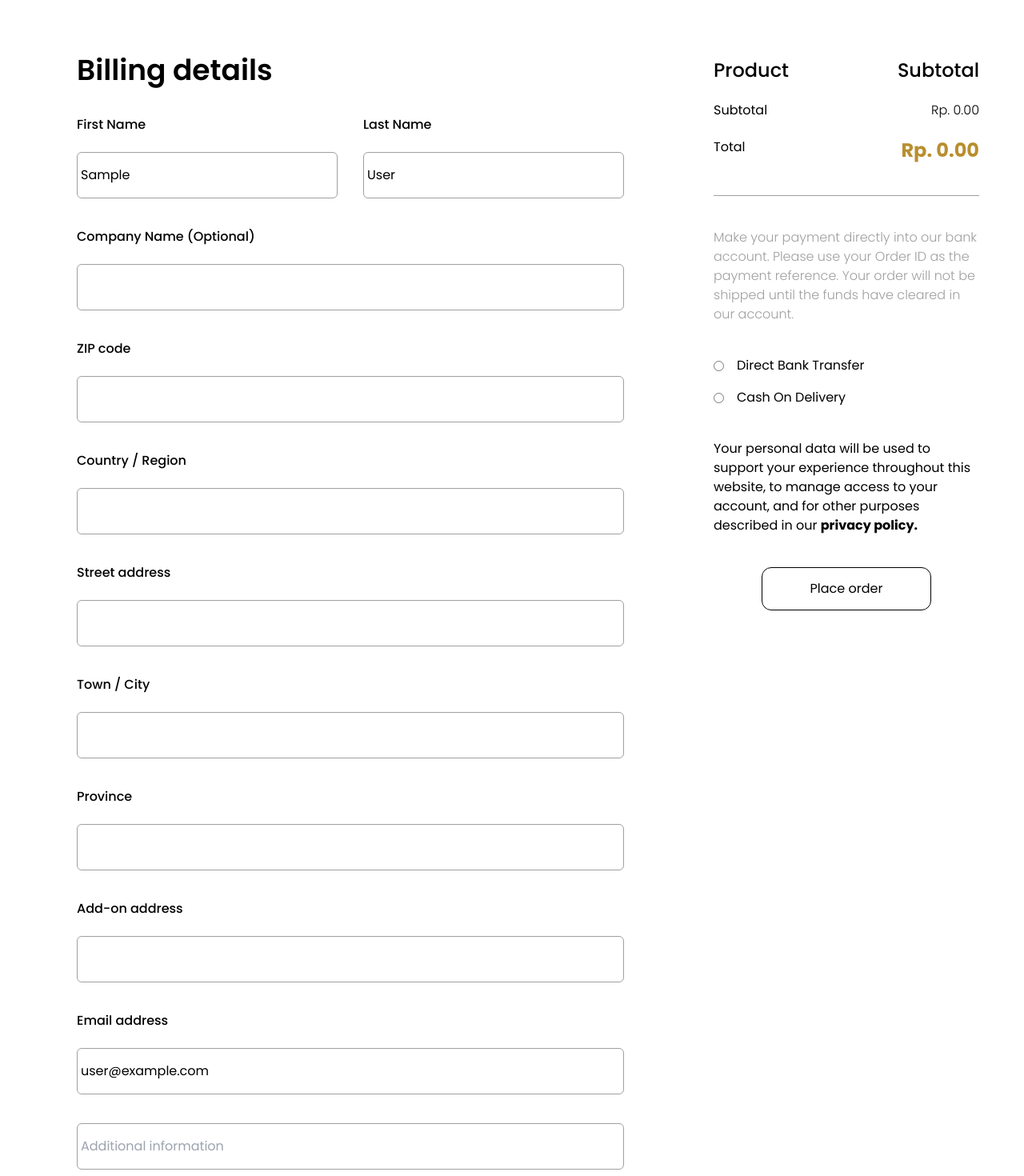
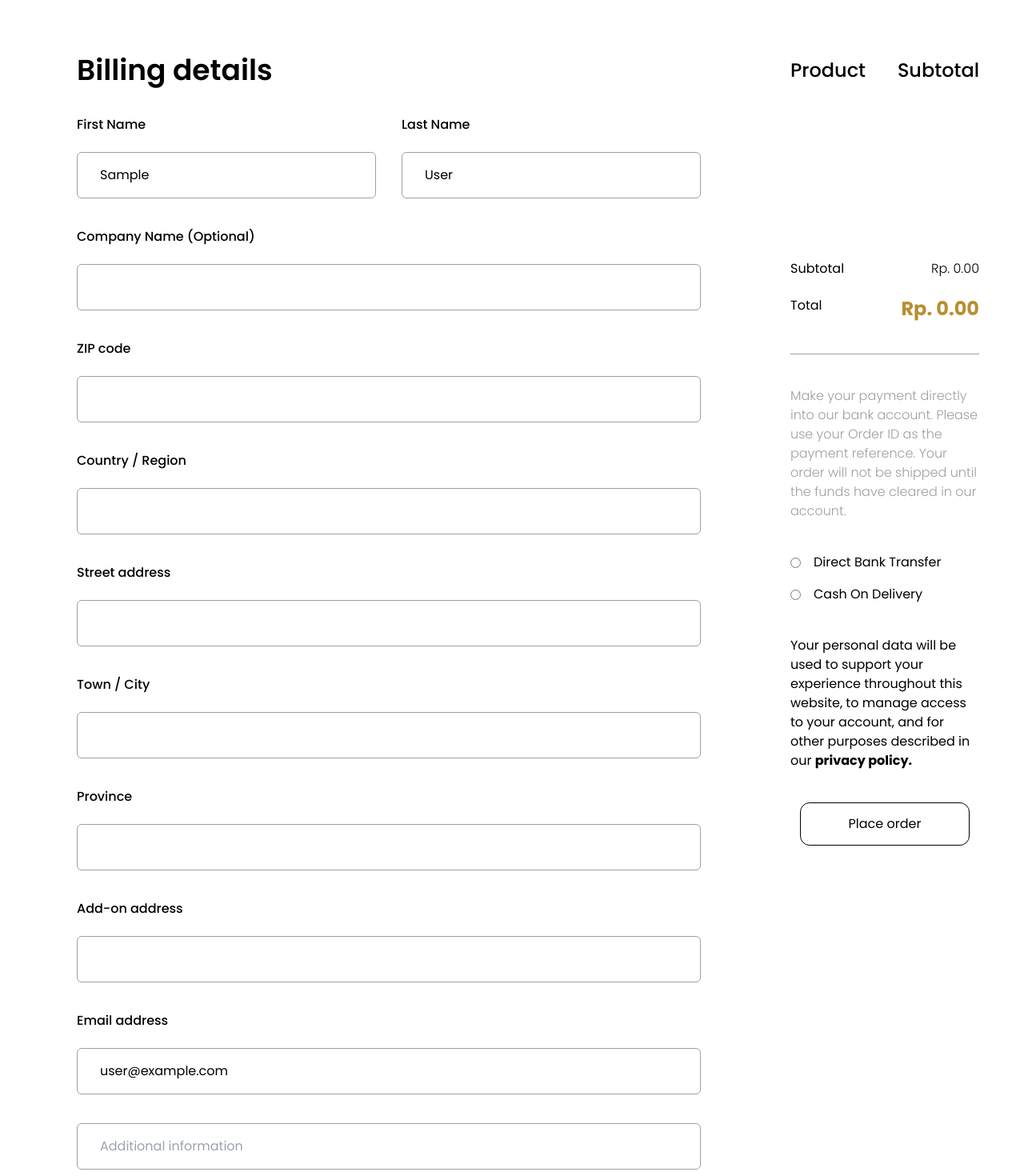
Before and after one commit to Vini0100/Furniro-marketplace, a React (Vite) app: page /checkout in a window 1280 px wide. Shown: the part 1000-2470 px from the top of the page at 80% size. Built offline with nearby package versions, Linux system fonts and the light colour scheme; no server answers; data requests are answered from the project's data file; sample sign-in values are in the browser's storage.

Commit message:
fix: adjust component styles and add vertical scroll to the products cards

```diff
--- a/src/components/cart/cartPage/CartPage.tsx
+++ b/src/components/cart/cartPage/CartPage.tsx
@@ -30,7 +30,7 @@ const CartPage = () => {
           <li>Quantity</li>
           <li>Subtotal</li>
         </ul>
-        <ul className="flex flex-col gap-6 py-14">
+        <ul className="flex flex-col gap-6 py-10 h-[31.25rem] overflow-y-auto">
           {cart.map((product: ProductWithQuantity) => (
             <ItemCart key={product.sku} product={product} />
           ))}
--- a/src/components/cart/sidebar/Sidebar.tsx
+++ b/src/components/cart/sidebar/Sidebar.tsx
@@ -31,8 +31,10 @@ const Sidebar = ({ active }: SlidebarProps) => {
             className="cursor-pointer"
           />
         </div>
-        <div className="flex flex-col min-h-[31.25rem] pt-10 justify-between border-t border-customGray9 gap-6">
-          <ItemsCart />
+        <div className="flex flex-col h-[31.25rem] pt-10 justify-between border-t border-customGray9 gap-6">
+          <div className="overflow-y-auto">
+            <ItemsCart />
+          </div>
           <SubTotal />
         </div>
       </div>
--- a/src/components/checkout/FormCheckout.tsx
+++ b/src/components/checkout/FormCheckout.tsx
@@ -87,7 +87,7 @@ const FormCheckout = () => {
   };
 
   return (
-    <div className="max-w-[1240px] mx-auto font-poppins py-12">
+    <div className="max-w-[1240px] mx-auto font-poppins md:py-12">
       <form
         className="flex flex-col md:flex-row font-poppins justify-between"
         onSubmit={handleSubmit(onSubmit)}
@@ -103,7 +103,7 @@ const FormCheckout = () => {
                 <input
                   type="text"
                   id="firstName"
-                  className="border border-customGray rounded-md py-4 px-1 outline-none"
+                  className="border border-customGray rounded-md py-4 px-7 outline-none"
                   {...register("firstName")}
                   value={name}
                 />
@@ -118,7 +118,7 @@ const FormCheckout = () => {
                 <input
                   type="text"
                   id="lastName"
-                  className="border border-customGray rounded-md py-4 px-1 outline-none"
+                  className="border border-customGray rounded-md py-4 px-7 outline-none"
                   {...register("lastName")}
                   value={lastName}
                 />
@@ -134,7 +134,7 @@ const FormCheckout = () => {
               <input
                 type="text"
                 id="companyName"
-                className="border border-customGray rounded-md py-4 px-1 outline-none"
+                className="border border-customGray rounded-md py-4 px-7 outline-none"
                 {...register("companyName")}
               />
               {errors.companyName && (
@@ -148,7 +148,7 @@ const FormCheckout = () => {
               <input
                 type="text"
                 id="zipCode"
-                className="border border-customGray rounded-md py-4 px-1 outline-none"
+                className="border border-customGray rounded-md py-4 px-7 outline-none"
                 {...register("zipCode")}
                 onChange={handleZipCodeChange}
               />
@@ -163,7 +163,7 @@ const FormCheckout = () => {
               <input
                 type="text"
                 id="countryRegion"
-                className="border border-customGray rounded-md py-4 px-1 outline-none"
+                className="border border-customGray rounded-md py-4 px-7 outline-none"
                 {...register("countryRegion")}
               />
               {errors.countryRegion && (
@@ -177,7 +177,7 @@ const FormCheckout = () => {
               <input
                 type="text"
                 id="streetAddress"
-                className="border border-customGray rounded-md py-4 px-1 outline-none"
+                className="border border-customGray rounded-md py-4 px-7 outline-none"
                 {...register("streetAddress")}
               />
               {errors.streetAddress && (
@@ -191,7 +191,7 @@ const FormCheckout = () => {
               <input
                 type="text"
                 id="townCity"
-                className="border border-customGray rounded-md py-4 px-1 outline-none"
+                className="border border-customGray rounded-md py-4 px-7 outline-none"
                 {...register("townCity")}
               />
               {errors.townCity && (
@@ -205,7 +205,7 @@ const FormCheckout = () => {
               <input
                 type="text"
                 id="province"
-                className="border border-customGray rounded-md py-4 px-1 outline-none"
+                className="border border-customGray rounded-md py-4 px-7 outline-none"
                 {...register("province")}
               />
               {errors.province && (
@@ -219,7 +219,7 @@ const FormCheckout = () => {
               <input
                 type="text"
                 id="addonAddress"
-                className="border border-customGray rounded-md py-4 px-1 outline-none"
+                className="border border-customGray rounded-md py-4 px-7 outline-none"
                 {...register("addonAddress")}
               />
               {errors.addonAddress && (
@@ -233,7 +233,7 @@ const FormCheckout = () => {
               <input
                 type="email"
                 id="emailAddress"
-                className="border border-customGray rounded-md py-4 px-1 outline-none"
+                className="border border-customGray rounded-md py-4 px-7 outline-none"
                 {...register("emailAddress")}
                 value={email}
               />
@@ -245,7 +245,7 @@ const FormCheckout = () => {
               <input
                 type="text"
                 placeholder="Additional information"
-                className="border border-customGray rounded-md py-4 px-1 outline-none"
+                className="border border-customGray rounded-md py-4 px-7 outline-none"
                 id="additionalInfo"
                 {...register("additionalInfo")}
               />
@@ -255,7 +255,7 @@ const FormCheckout = () => {
             </div>
           </div>
         </div>
-        <div className="px-9 py-20 items-center flex flex-col gap-10">
+        <div className="px-9 py-9 md:py-20 items-center flex flex-col gap-10">
           <TotalCheckout />
           <p className="font-light text-base text-customGray pt-10 border-t border-customGray">
             Make your payment directly into our bank account. Please use your
--- a/src/components/checkout/TotalCheckout.tsx
+++ b/src/components/checkout/TotalCheckout.tsx
@@ -24,6 +24,7 @@ const TotalCheckout = () => {
         <h3 className="font-medium text-2xl">Product</h3>
         <h3 className="font-medium text-2xl">Subtotal</h3>
       </li>
+      <div className="h-44 overflow-y-scroll flex flex-col gap-[1.375rem]">
         {cart.map((product) => {
           const price =
             product.salePrice && product.salePrice > 0
@@ -31,16 +32,19 @@ const TotalCheckout = () => {
               : product.normalPrice;
           return (
             <li key={product.id} className="flex justify-between">
-            <span className="font-normal text-base text-customGray flex items-center">
+              <span className="font-normal text-base text-customGray">
                 {product.title}{" "}
-              <span className="font-medium text-xs">x {product.quantity}</span>
+                <span className="font-medium text-black text-xs">
+                  X {product.quantity}
                 </span>
-            <span className="text-base font-light">
+              </span>
+              <span className="text-base font-light text-nowrap">
                 Rp. {price * (product.quantity || 0)}
               </span>
             </li>
           );
         })}
+      </div>
       <li className="flex justify-between">
         <span className="font-normal text-base">Subtotal</span>
         <span className="text-base font-light">Rp. {subtotal.toFixed(2)}</span>
--- a/src/components/contact/ContactInformations.tsx
+++ b/src/components/contact/ContactInformations.tsx
@@ -15,7 +15,7 @@ const ContactInformations = () => {
           </p>
         </div>
         <div className="flex flex-col md:flex-row md:gap-7">
-          <div className="flex flex-col p-[4.375rem] gap-11">
+          <div className="flex flex-col p-[4.375rem] gap-11 order-last md:order-first">
             <div className=" flex gap-7 w-full">
               <FaLocationDot className="size-6" />
               <div className="flex flex-col w-48">
--- a/src/components/contact/FormContact.tsx
+++ b/src/components/contact/FormContact.tsx
@@ -50,7 +50,7 @@ const FormContact = () => {
 
   return (
     <form
-      className="font-poppins px-[3.25rem] py-16 text-base w-full flex flex-col gap-9"
+      className="font-poppins px-[3.25rem] md:py-16 text-base w-full flex flex-col gap-9"
       onSubmit={handleSubmit}
     >
       <div className="flex flex-col gap-5">
--- a/src/components/shop/shopProduct/DetailsUlProduct.tsx
+++ b/src/components/shop/shopProduct/DetailsUlProduct.tsx
@@ -28,21 +28,21 @@ const DetailsUlProduct = () => {
       </li>
       <li className="flex gap-4">
         <span className="w-20">Share</span>
-        <span className="text-black flex items-center gap-6">
-          :{" "}
+        <nav className="flex items-center gap-6">
+          :
           <FaFacebook
-            className="size-5 cursor-pointer"
+            className="size-5 cursor-pointer text-black"
             onClick={() => handleSocialMedia("https://www.facebook.com/")}
           />
           <FaLinkedin
-            className="size-5 cursor-pointer"
+            className="size-5 cursor-pointer text-black"
             onClick={() => handleSocialMedia("https://www.linkedin.com/")}
           />
           <AiFillTwitterCircle
-            className="size-5 cursor-pointer"
+            className="size-5 cursor-pointer text-black"
             onClick={() => handleSocialMedia("https://www.x.com/")}
           />
-        </span>
+        </nav>
       </li>
     </ul>
   );
```
Lines whose indentation alone changed are shown as unchanged.
